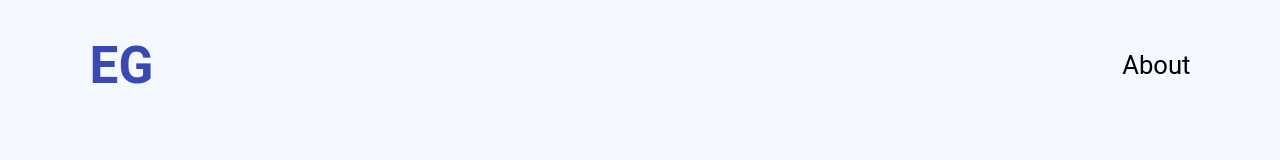
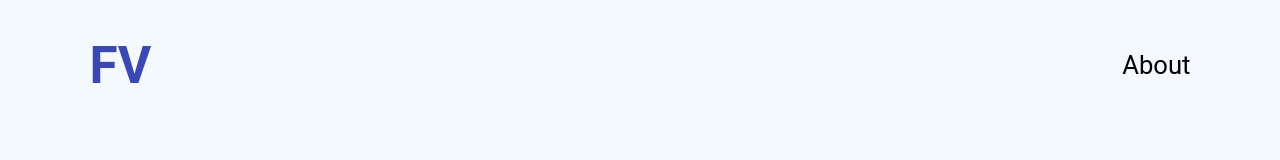
Before and after one commit to faizaanvidhani/uiux-portfolio, a React (Create React App) app: page /#/ in a window 1280 px wide. Shown: the top 160 px of the page. Built offline with nearby package versions, Linux system fonts and the light colour scheme; what webfontloader would draw is missing.

Commit message:
Update Header.jsx

```diff
--- a/src/pages/components/Header.jsx
+++ b/src/pages/components/Header.jsx
@@ -7,7 +7,7 @@ export default function Header() {
     return (
         <div className="header">
             <div onClick={() => navigate('/')} className="header-name">
-                <h1 className="header-logo">EG</h1>
+                <h1 className="header-logo">FV</h1>
             </div>
             <div className="header-navbar">
                 <p onClick={() => navigate('/about')}className="header-navbar-item">About</p>
```
